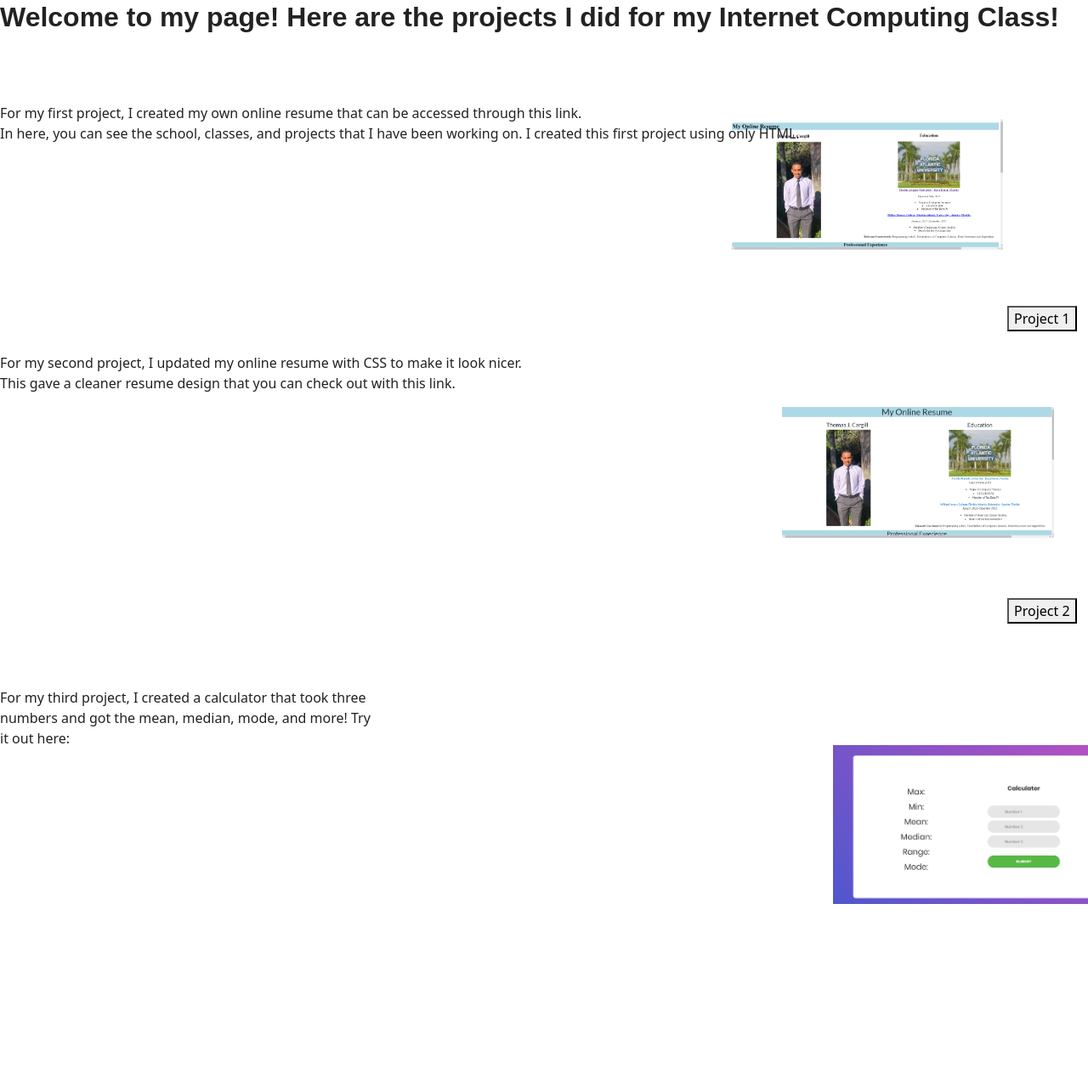
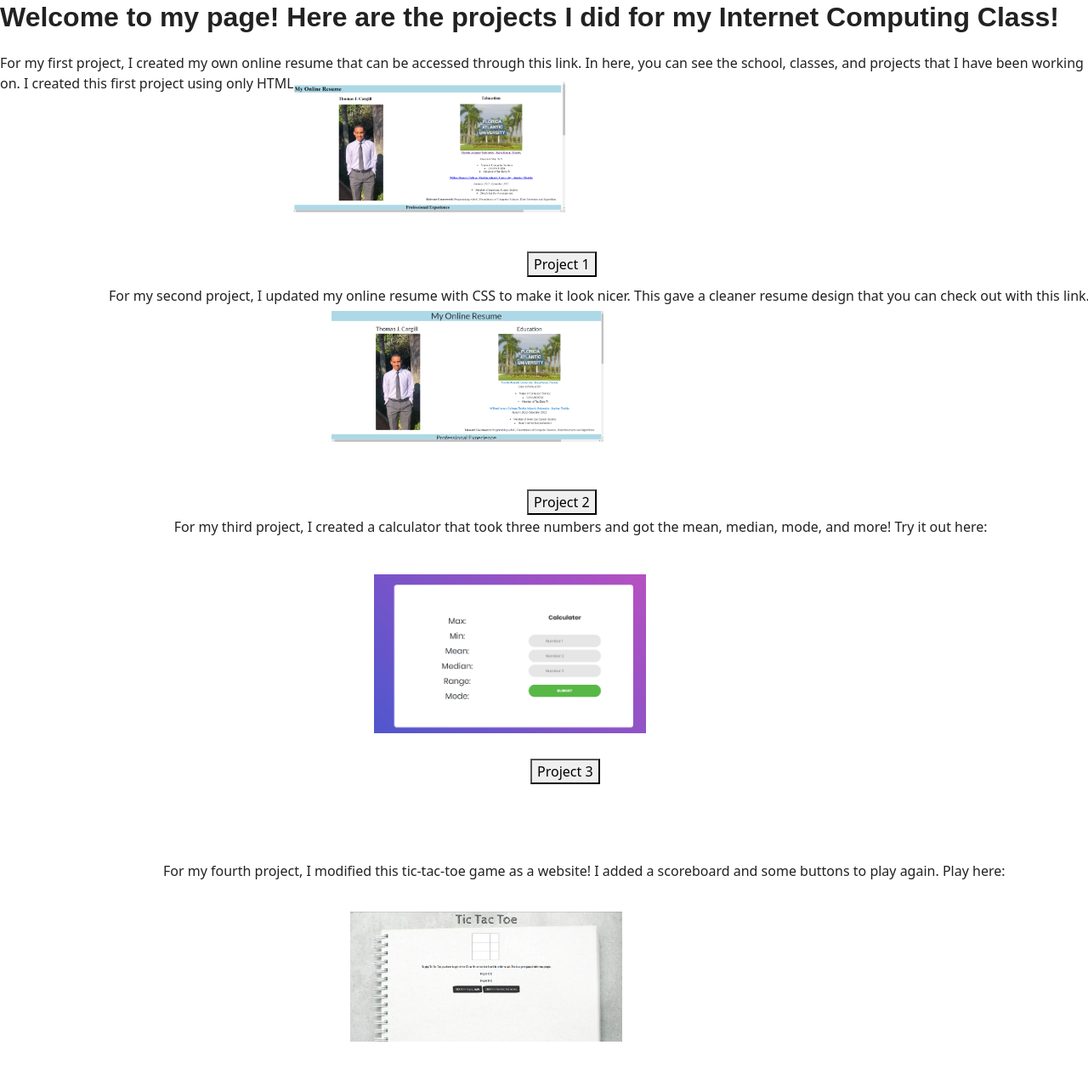
Before and after one commit to tcargill1/tc-website, a website: page my_website/public/index.html in a window 1280 px wide. Shown: the part 133-1403 px from the top of the page at 85% size. Drawn offline with nearby package versions, Linux system fonts and the light colour scheme; a web font is replaced by a local one.

Commit message:
Fixed formatting

```diff
--- a/my_website/public/index.html
+++ b/my_website/public/index.html
@@ -59,14 +59,14 @@
 
         <section class="project-1">
           <p>For my first project, I created my own online resume that can be accessed through this link.
-          <br> In here, you can see the school, classes, and projects that I have been working on.
+           In here, you can see the school, classes, and projects that I have been working on.
           I created this first project using only HTML.</p>
           <img src="p1.png" alt="project 1">
           <button class="project-1-button" type="button" class="btn btn-secondary"><a href="/p1">Project 1</a></button>
         </section>
 
         <section class="project-2">
-          <p>For my second project, I updated my online resume with CSS to make it look nicer.<br>
+          <p>For my second project, I updated my online resume with CSS to make it look nicer.
             This gave a cleaner resume design that you can check out with this link.</p>
 
           <img src="p2.png" alt="project 2">
@@ -83,7 +83,7 @@
 
         <section class="project-4">
 
-          <p>For my fourth project, I modified this tic-tac-toe game as a website! <br>I added a scoreboard and some buttons to play again.
+          <p>For my fourth project, I modified this tic-tac-toe game as a website! I added a scoreboard and some buttons to play again.
            Play here:</p>
 
           <img src="p4.png" alt = "project 4">
--- a/my_website/public/mystyle.css
+++ b/my_website/public/mystyle.css
@@ -25,49 +25,51 @@ section {
 }
 
 .project-1 img {
-    float: right;
-    margin-top: -45px;
+    position: relative;
+    right: 515px;
+    bottom: 25px;
 }
 
 .project-1 button {
     position: relative;
-    right: -1185px;
+    right: -620px;
     bottom: -175px;
 }
 
 .project-2 button {
     position: relative;
-    right: -1185px;
+    right: -620px;
     bottom: -225px;
 }
 
 .project-3 button {
     position: relative;
-    right: -1185px;
-    bottom: -225px;
+    right: -624px;
+    bottom: -25px;
 }
 
 .project-4 button {
     position: relative;
-    right: -1185px;
-    bottom: -200px;
+    right: -625px;
+    bottom: -75px;
 }
 
 .project-2 img {
     position: relative;
-    right: -480px;
+    right: 50px;
+    bottom: -15px;
 }
 
 .project-3 img {
     position: relative;
-    right: -960px;
-    bottom: 20px;
+    right: -420px;
+    bottom: 5px;
 }
 
 .project-4 img {
     position: relative;
-    right: 10px;
-    bottom: 175px;
+    right: 35%;
+    bottom: 125px;
 }
 
 .project-2 {
@@ -85,8 +87,32 @@ section {
     top: 900px;
 }
 
+.project-1 p {
+    position: absolute;
+    white-space: nowarp;
+    left: 0%;
+    bottom: 25px;
+}
+
+.project-2 p {
+    position: absolute;
+    white-space: nowrap;
+    left: 10%;
+    bottom: 5px;
+}
+
+.project-3 p {
+    position: absolute;
+    white-space: nowrap;
+    left: 16%;
+    bottom: 250px;
+}
+
 .project-4 p {
+    position: absolute;
     white-space: nowrap;
+    bottom: 175px;
+    left: 15%;
 }
 
 .project-5 {
@@ -94,3 +120,10 @@ section {
     top: 1200px;
     white-space: nowrap;
 }
+
+.project-5 p {
+    position: absolute;
+    white-space: nowrap;
+    bottom: 100px;
+    left: 23%;
+}
--- a/my_website/server.js
+++ b/my_website/server.js
@@ -5,7 +5,7 @@ const path = require('path');
 // Serve static files
 app.use(express.static(path.join(__dirname, 'public')));
 
-const port = process.env.PORT || 4099; // Set the port to 80
+const port = process.env.PORT || 4099;
 app.listen(port, '0.0.0.0', () => {
     console.log(`Server is running on http://0.0.0.0:${port}`);
 });
```
